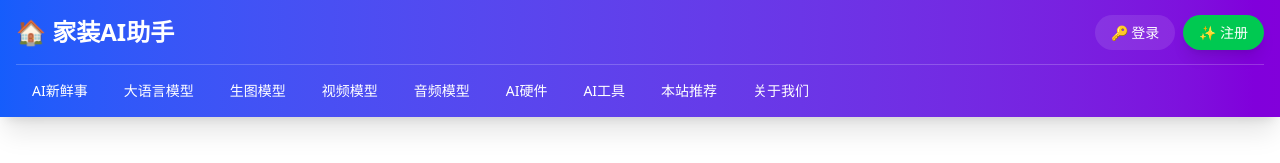
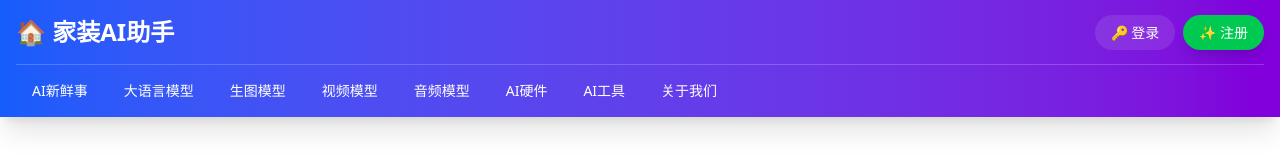
Before and after one commit to mypengpengli/jiazhuangai2VS, a Next.js app in the folder frontend/: page / in a window 1280 px wide. Shown: the top 163 px of the page. Built offline with nearby package versions, Linux system fonts and the light colour scheme; no server answers.

Commit message:
隐藏导航栏中的本站推荐链接

```diff
--- a/frontend/src/components/Header.tsx
+++ b/frontend/src/components/Header.tsx
@@ -13,7 +13,6 @@ const categories = [
   { name: '音频模型', href: '/articles?categories=voice,music', slug: 'audio-models' },
   { name: 'AI硬件', href: '/articles?category=hardware', slug: 'ai-hardware' },
   { name: 'AI工具', href: '/articles?categories=soft,locksoft', slug: 'ai-tools' },
-  { name: '本站推荐', href: '/vip', slug: 'vip' },
   { name: '关于我们', href: '/about', slug: 'about' },
 ];
 
```
Also changed, not shown: 1 other file (tests, documents, lock files or other folders).
